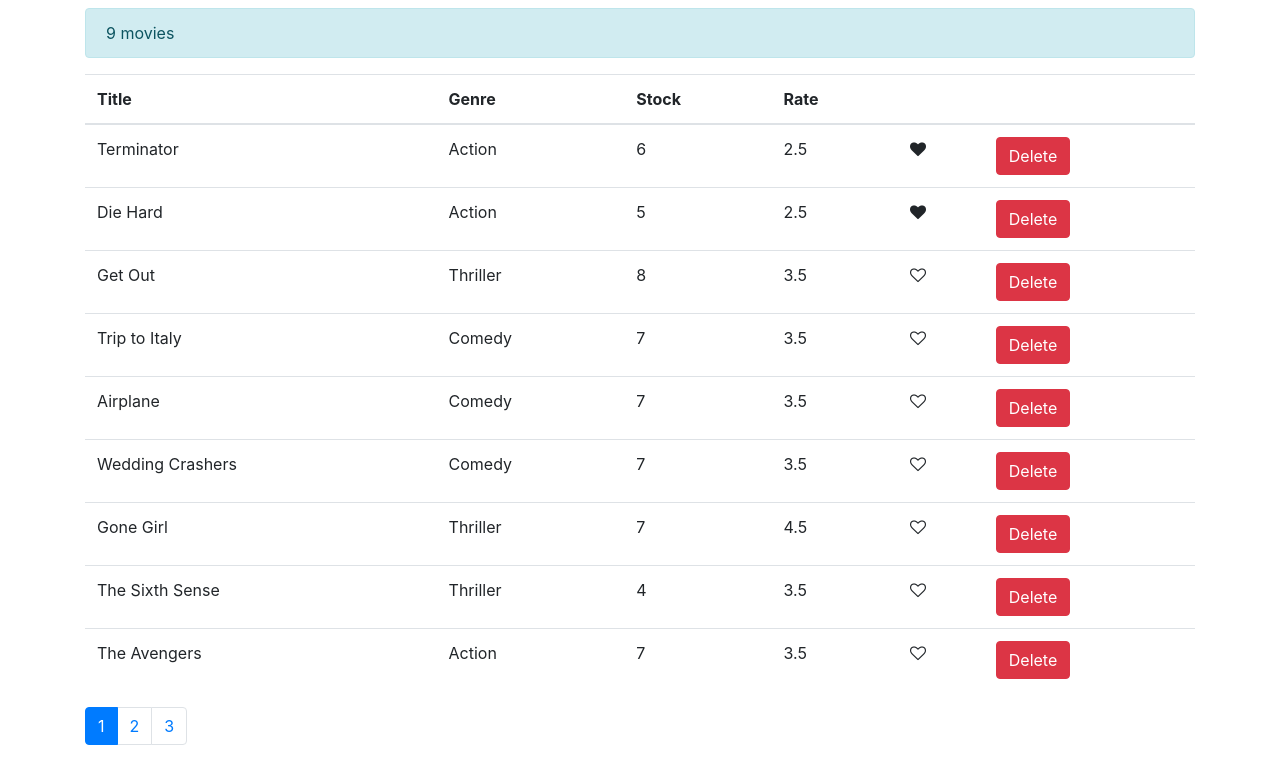
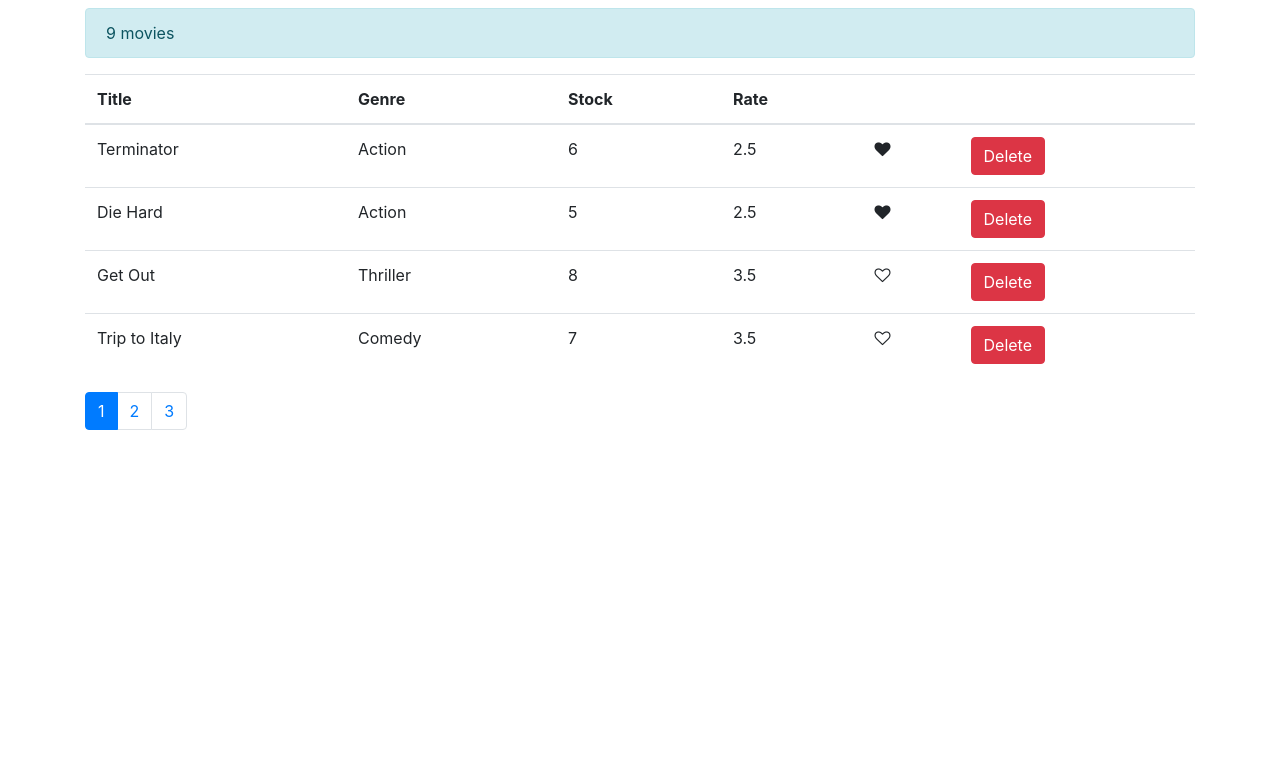
Before and after one commit to wpbt/react-demo-app, a React (Create React App) app: page / in a window 1280 px wide. Shown: the top 784 px of the page. Built offline with nearby package versions, Linux system fonts and the light colour scheme.

Commit message:
pagination functionality added and minor bug fixed

```diff
--- a/src/components/common/pagination.jsx
+++ b/src/components/common/pagination.jsx
@@ -2,7 +2,7 @@ import _ from 'lodash';
 
 const Pagination = ({ movieItems, pageSize, currentPage, onPageChange }) => {
 
-    const pageNumberArray = _.range(1, ( Math.ceil(movieItems.length / pageSize) + 1) );
+    const pageNumberArray = _.range(1, ( Math.ceil(movieItems / pageSize) + 1) );
     if(pageNumberArray.length === 1) return null;
 
     return(
--- a/src/components/movies.jsx
+++ b/src/components/movies.jsx
@@ -2,7 +2,7 @@ import React, { Component } from 'react';
 import { getMovies } from '../services/fakeMovieService';
 import Like from './common/like';
 import Pagination from './common/pagination';
-import _ from 'lodash';
+import { paginate } from '../library/paginate';
 
 class Movies extends Component {
 
@@ -14,7 +14,7 @@ class Movies extends Component {
 
     render() {
         const { movies, pageSize, currentPage } = this.state;
-        let filteredMovies = _.chunk(movies,pageSize);
+        let filteredMovies = paginate(movies, currentPage, pageSize);
         if(movies.length === 0) return (<div className="mt-2 alert alert-warning" role="alert">No movies!</div>);
         return (
             <React.Fragment>
@@ -31,7 +31,7 @@ class Movies extends Component {
                         </tr>
                     </thead>
                     <tbody>
-                        {movies.map( m =>(
+                        {filteredMovies.map( m =>(
                             <tr key={m._id}>
                                 <td>{m.title}</td>
                                 <td>{m.genre.name}</td>
@@ -52,7 +52,7 @@ class Movies extends Component {
                     </tbody>
                 </table>
                 <Pagination
-                    movieItems={movies}
+                    movieItems={movies.length}
                     pageSize={pageSize}
                     currentPage={currentPage}
                     onPageChange={this.handlePageChange}
@@ -62,7 +62,10 @@ class Movies extends Component {
     }
     handleDelete = movie => {
         const movies = this.state.movies.filter(m => m._id !== movie._id);
-        this.setState({movies});
+        const pageNum = (movies.length) / (this.state.pageSize);
+        const pageSize = Math.ceil(pageNum);
+        const currentPage = pageSize;
+        this.setState({movies, currentPage});
     };
     handleLike = movie => {
         const movies = [...this.state.movies];
@@ -72,7 +75,6 @@ class Movies extends Component {
         this.setState({movies});
     };
     handlePageChange = page => {
-        console.log('page number: ', page);
         this.setState({currentPage: page});
     };
 }
--- /dev/null
+++ b/src/library/paginate.js
@@ -0,0 +1,6 @@
+import _ from 'lodash';
+
+export function paginate(items, pageNumber, pageSize){
+    const startIndex = (pageNumber - 1) * pageSize;
+    return _(items).slice(startIndex).take(pageSize).value();
+}
```
